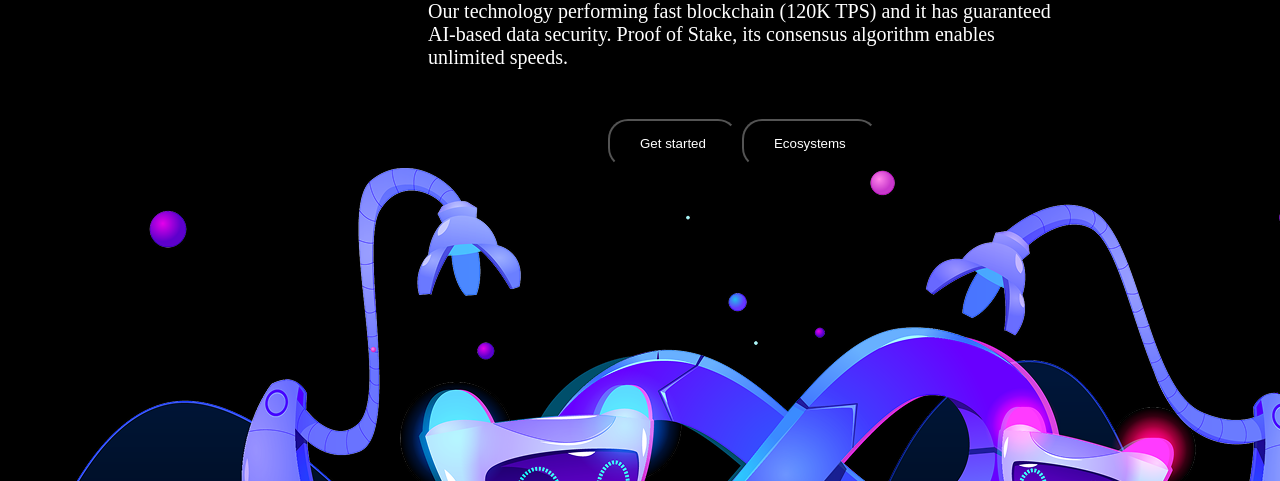
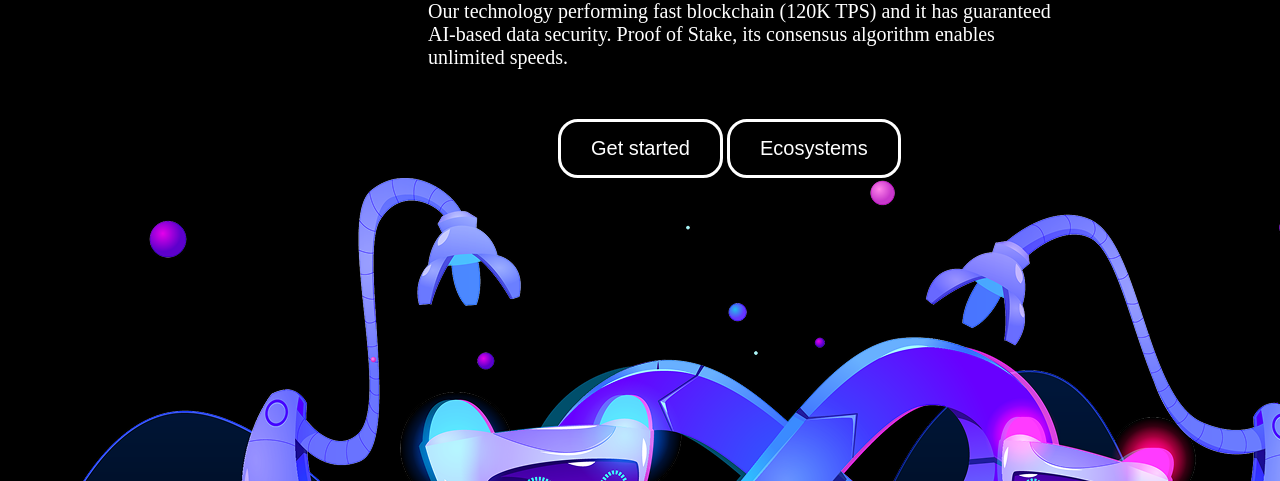
Before and after one commit to Danil240602/skalable, a plain HTML site: page index.html in a window 1280 px wide. Shown: the part 319-800 px from the top of the page. Drawn offline with Linux system fonts and the light colour scheme.

Commit message:
убрал лишние строки

```diff
--- a/css/index.css
+++ b/css/index.css
@@ -48,19 +48,15 @@ button{
     color: white;
     border-radius: 20px;
     padding: 15px 30px;
-
-
+    font-size: 20px;
 }
 .btn1{
-    margin-left: 600px;
-
+    margin-left: 550px;
+    border: solid;
 }
 .btn2{
-
+    border: solid white;
 
 }
 .images{
-
-
-
 }
```
